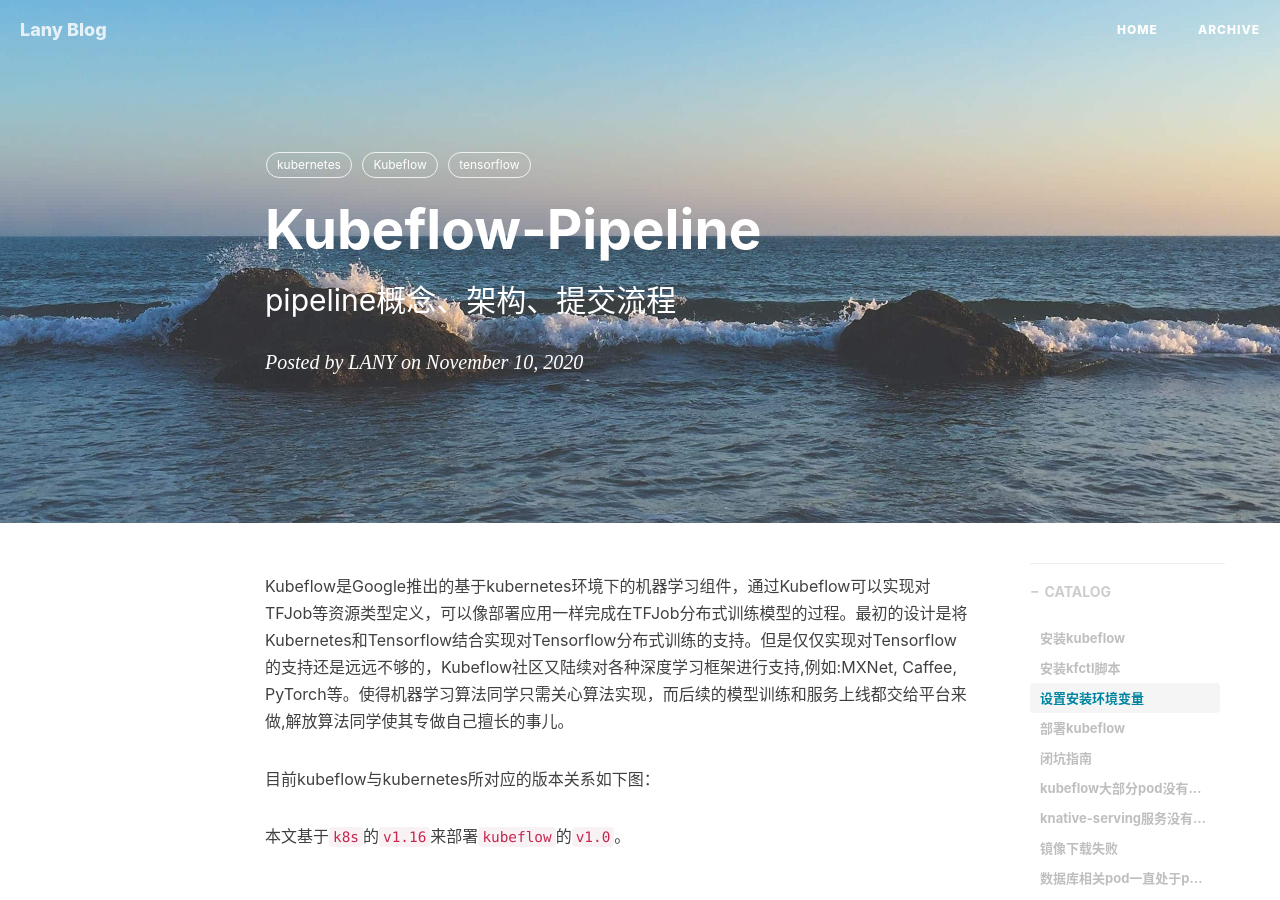
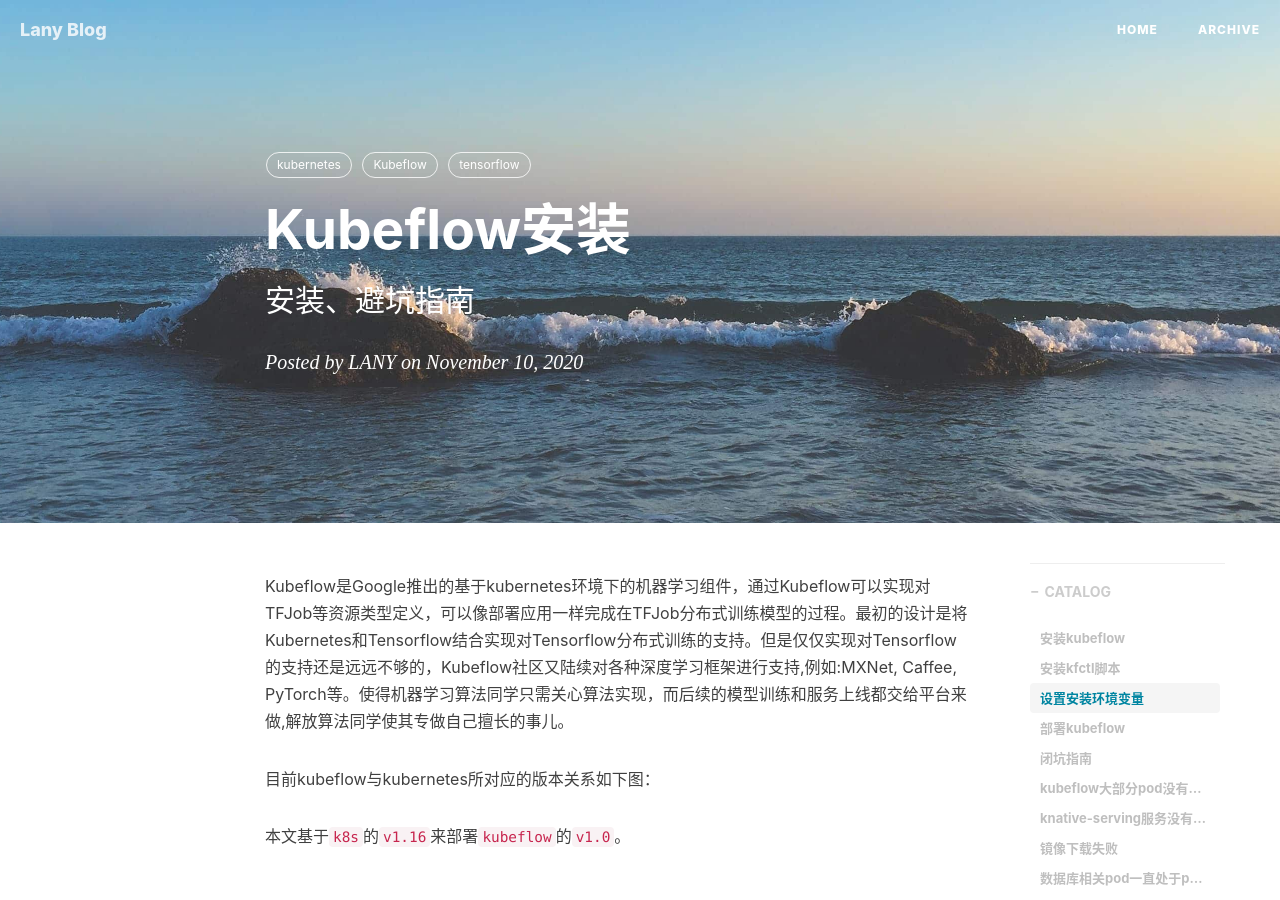
Before and after one commit to HiLany/HiLany.github.io, a Jekyll site: the page built from _posts/2020-11-01-Kubeflow安装.md, in a window 1280 px wide and 900 px high. Built offline with Jekyll 4.4.1, drawn with Linux system fonts in a browser that asks for light colours; nearby versions of some CDN libraries; comment, search, counter and statistics services are not loaded.

Commit message:
modify kubeflow install doc.

```diff
--- a/_posts/2020-11-01-Kubeflow安装.md
+++ b/_posts/2020-11-01-Kubeflow安装.md
@@ -1,7 +1,7 @@
 ---
 layout:     post
-title:      Kubeflow-Pipeline
-subtitle:   pipeline概念、架构、提交流程
+title:      Kubeflow安装
+subtitle:   安装、避坑指南
 date:       2020-11-10
 author:     LANY
 catalog: true
```
